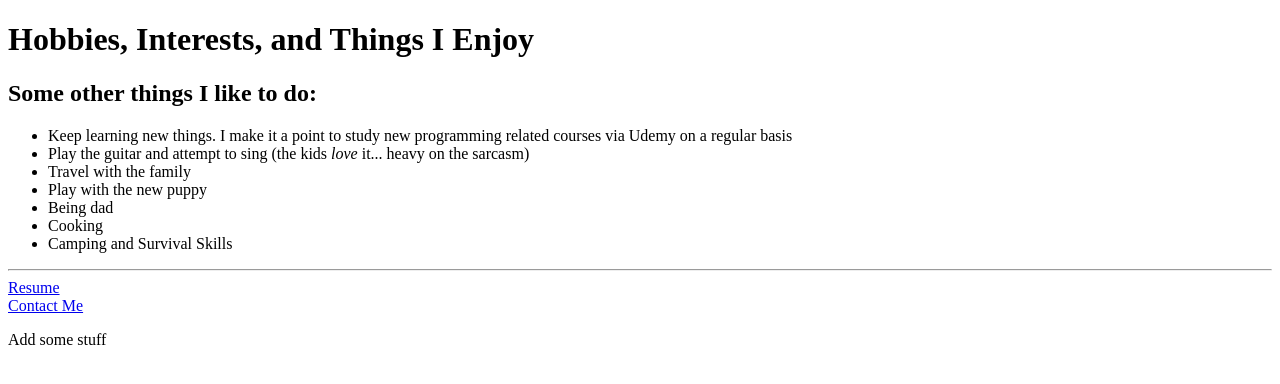
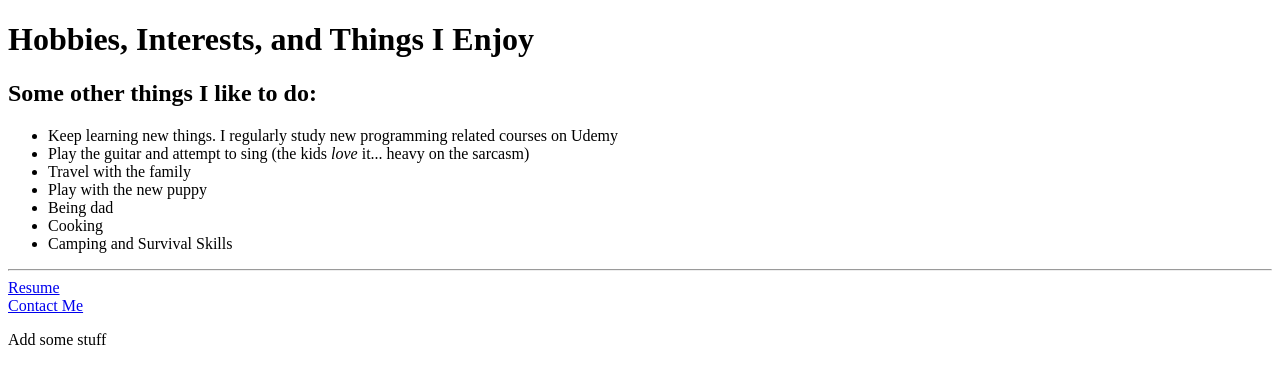
Before and after one commit to galvelistious37/capstone-1, a plain HTML site: page pages/hobbies.html in a window 1280 px wide. Drawn offline with Linux system fonts and the light colour scheme.

Commit message:
Update Hobbies and Contacts Page

```diff
--- a/pages/hobbies.html
+++ b/pages/hobbies.html
@@ -8,7 +8,7 @@
     <h1>Hobbies, Interests, and Things I Enjoy</h1>
     <h2>Some other things I like to do:</h2>
     <ul>
-        <li>Keep learning new things. I make it a point to study new programming related courses via Udemy on a regular basis</li>
+        <li>Keep learning new things. I regularly study new programming related courses on Udemy</li>
         <li>Play the guitar and attempt to sing (the kids <i>love</i> it... heavy on the sarcasm)</li>
         <li>Travel with the family</li>
         <li>Play with the new puppy</li>
```
Also changed, not shown: pages/contact.html (+1 -2 lines).
